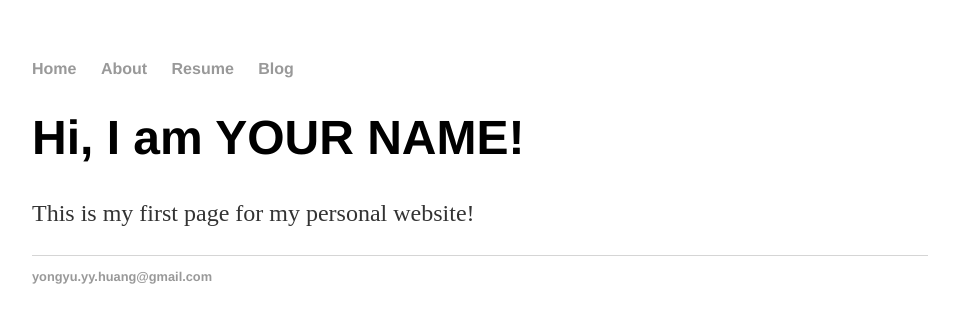
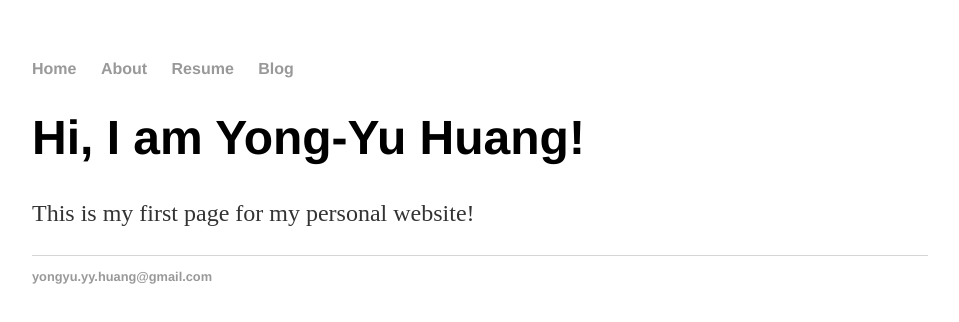
Before and after one commit to yongssh/yongssh, a plain HTML site: page index.html in a window 1280 px wide. Shown: the whole page, without its empty margins (160-1119 px from the left). Drawn offline with Linux system fonts and the light colour scheme.

Commit message:
Update index.html

```diff
--- a/index.html
+++ b/index.html
@@ -15,7 +15,7 @@
    </nav>
    <div class=”container”>
      <div class=”blurb”>
-       <h1>Hi, I am YOUR NAME!</h1>
+       <h1>Hi, I am Yong-Yu Huang!</h1>
        <p>This is my first page for my personal website!</a></p>
      </div>
    </div>
```
